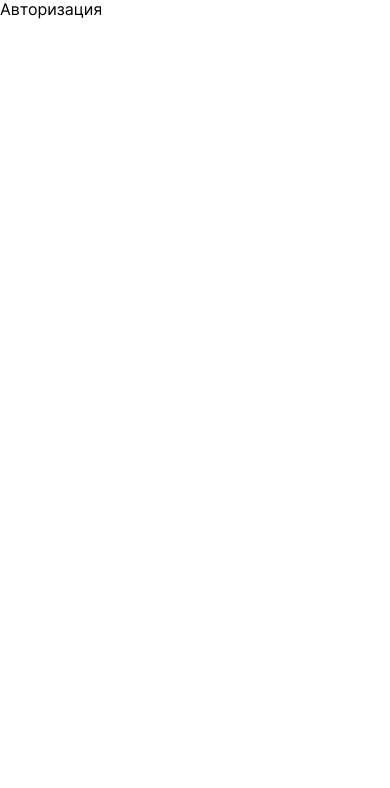
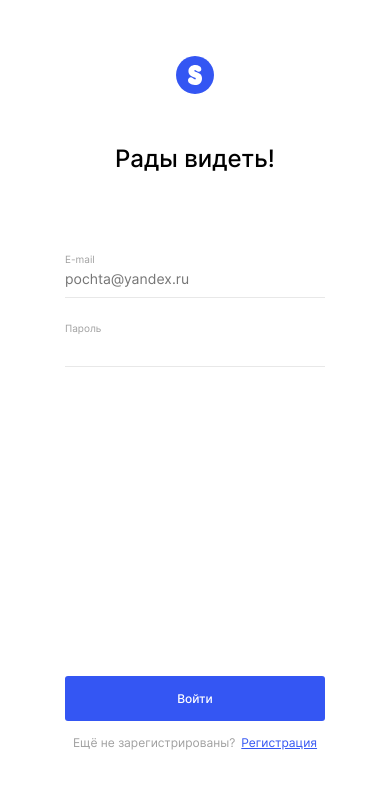
Before and after one commit to Zagorevsky/movies-explorer-frontend, a React app: page /signin in a window 390 px wide. Built offline with nearby package versions, Linux system fonts and the light colour scheme.

Commit message:
feat: Logo, Login

```diff
--- a/src/components/Login/Login.css
+++ b/src/components/Login/Login.css
@@ -0,0 +1,168 @@
+.login {
+  display: flex;
+  justify-content: center;
+  align-items: center;
+  height: 100vh;
+  width: 100%;
+  margin: 0;
+  padding: 0;
+  font-family: 'Inter', Arial, sans-serif;
+  font-weight: 500;
+}
+
+.login__container {
+  margin: 0;
+  padding: 0;
+  display: flex;
+  flex-direction: column;
+  width: 396px;
+}
+
+.login__form {
+  margin: 0;
+  padding: 0;
+}
+
+.login__title {
+  margin: 40px 0 40px 0;
+  padding: 0;
+  font-size: 24px;
+  line-height: 29px;
+}
+
+.login__block-input {
+  position: relative;
+}
+
+.login__input-title {
+  color: rgba(160, 160, 160, 1);
+  font-size: 10px;
+  line-height: 12px;
+  font-weight: 400;
+  margin: 0;
+  padding: 0;
+}
+
+.login__input {
+  position: relative;
+  border: 0;
+  width: 100%;
+  padding: 5px 0 10px 0;
+  margin: 0 0 24px 0;
+  background-color: transparent;
+  outline: none;
+  box-sizing: border-box;
+  border-bottom: 1px solid rgba(232, 232, 232, 1);
+  font-size: 14px;
+  line-height: 17px;
+  color: rgba(0, 0, 0, 1);
+}
+
+.login__error {
+  color: rgba(238, 52, 101, 1);
+  font-size: 10px;
+  line-height: 12px;
+  margin: 0;
+  padding: 0;
+  display: none;
+  position: absolute;
+  top: 51px;
+}
+
+.login__button {
+  width: 396px;
+  height: 45px;
+  background-size: 358px 50px;
+  color: #FFFFFF;
+  border: 0;
+  margin: 197px 0 16px 0;
+  padding: 0;
+  border-radius: 3px;
+  font-size: 18px;
+  line-height: 22px;
+  font-weight: 400;
+  background-color: rgba(52, 86, 243, 1);
+}
+
+.login__button:hover {
+  opacity: 0.6;
+  cursor: pointer;
+}
+
+.login__menu {
+  display: flex;
+  justify-content: center;
+  align-items: center;
+  padding: 0;
+  margin: 0;
+}
+
+.login__menu-txt {
+  color: rgba(160, 160, 160, 1);
+  font-size: 14px;
+  line-height: 17px;
+  font-weight: 400;
+  margin: 0 6px 0 0;
+  padding: 0;
+}
+
+.login__menu-link {
+  color: rgba(52, 86, 243, 1);
+  font-size: 14px;
+  line-height: 17px;
+  margin: 0;
+  padding: 0;
+}
+
+.login__menu-link:hover {
+  opacity: 0.6;
+  cursor: pointer;
+}
+
+@media screen and (max-width: 720px){
+  .login {
+    align-items: flex-start;
+  }
+}
+
+@media screen and (max-width: 720px){
+  .login__container {
+    margin-top: 56px;
+    align-items: center;
+    width: 260px;
+  }
+}
+
+@media screen and (max-width: 720px){
+  .login__title {
+    margin: 50px 0 80px 0;
+  }
+}
+
+@media screen and (max-width: 720px){
+  .login__button {
+    width: 260px;
+    margin: 285px 0 14px 0;
+    font-size: 12px;
+    line-height: 15px;
+    font-weight: 500;
+  }
+}
+
+@media screen and (max-width: 720px){
+  .login__menu-link {
+    font-size: 12px;
+    line-height: 15px;
+    font-weight: 400;
+    margin-bottom: 30px;
+  }
+}
+
+@media screen and (max-width: 720px){
+  .login__menu-txt {
+    font-size: 12px;
+    line-height: 15px;
+    font-weight: 400;
+    margin-bottom: 30px;
+  }
+}
--- a/src/components/Login/Login.js
+++ b/src/components/Login/Login.js
@@ -1,9 +1,37 @@
 import React from "react";
+import { Link } from 'react-router-dom';
 import './Login.css';
+import Logo from '../Logo/Logo';
 
 function Login() {
   return (
-    <div className="login">Авторизация</div>
+    <div className="login">
+      <div className="login__container">
+        <Logo />
+        <p className="login__title">Рады видеть!</p>
+        <form className="login__form" name="login">
+          <div className="login__block-input">
+            <p className="login__input-title">E-mail</p>
+            <input className="login__input" required id="email" name="email"
+              placeholder="pochta@yandex.ru" type="email" />
+            <span id="email-error" className="login__error"></span>
+          </div>
+          <div className="login__block-input">
+            <p className="login__input-title">Пароль</p>
+            <input className="login__input login__input" required id="password" name="password"
+              placeholder="" type="password" />
+            <span id="password-error" className="login__error"></span>
+          </div>
+          <div className="login__button-container">
+            <button type="submit" className="login__button">Войти</button>
+          </div>
+        </form>
+        <div className="login__menu">
+          <p className="login__menu-txt">Ещё не зарегистрированы?</p>
+          <Link to="/sign-in" className="login__menu-link">Регистрация</Link>
+        </div>
+      </div>
+    </div>
   );
 
 };
--- /dev/null
+++ b/src/components/Logo/Logo.css
@@ -0,0 +1,22 @@
+.logo {
+  position: relative;
+  background-image: url(../../images/logo.svg);
+  background-size: 38px 38px;
+  width: 38px;
+  height: 38px;
+  margin: 0;
+  padding: 0;
+}
+
+.logo__link {
+  position: absolute;
+  width: 38px;
+  height: 38px;
+  margin: 0;
+  padding: 0;
+}
+
+.logo:hover {
+  opacity: 0.6;
+  cursor: pointer;
+}
--- /dev/null
+++ b/src/components/Logo/Logo.js
@@ -0,0 +1,14 @@
+import React from "react";
+import { Link } from 'react-router-dom';
+import './Logo.css';
+
+function Logo() {
+  return (
+    <div className="logo">
+      <Link className="logo__link" to="/" />
+    </div>
+  );
+
+};
+
+export default Logo;
--- a/src/components/NavTab/NavTab.css
+++ b/src/components/NavTab/NavTab.css
@@ -28,6 +28,11 @@
   color: rgba(0, 0, 0, 1);
 }
 
+.nav-tab__link:hover {
+  opacity: 0.6;
+  cursor: pointer;
+}
+
 @media screen and (max-width: 720px){
   .nav-tab__menu {
     gap: 24px;
--- a/src/components/NavTab/NavTab.js
+++ b/src/components/NavTab/NavTab.js
@@ -1,13 +1,14 @@
 import React from "react";
+import { Link } from 'react-router-dom';
 import './NavTab.css';
 
 function NavTab() {
   return (
     <nav className="nav-tab">
       <ul className="nav-tab__menu">
-        <li><a className="nav-tab__link" href="/">О проекте</a></li>
-        <li><a className="nav-tab__link" href="/">Технологии</a></li>
-        <li><a className="nav-tab__link" href="/">Студент</a></li>
+        <li><Link className="nav-tab__link" to="/">О проекте</Link></li>
+        <li><Link className="nav-tab__link" to="/">Технологии</Link></li>
+        <li><Link className="nav-tab__link" to="/">Студент</Link></li>
       </ul>
     </nav>
   );
--- a/src/components/Promo/Promo.css
+++ b/src/components/Promo/Promo.css
@@ -29,16 +29,6 @@
   align-items: center;
   width: 1140px;
   height: 74px;
-}
-
-.promo__logo {
-  position: relative;
-  background-image: url(../../images/logo.svg);
-  background-size: 38px 38px;
-  width: 38px;
-  height: 38px;
-  margin: 0;
-  padding: 0;
 }
 
 .promo__block-auth {
--- a/src/components/Promo/Promo.js
+++ b/src/components/Promo/Promo.js
@@ -1,15 +1,17 @@
 import React from "react";
+import { Link } from 'react-router-dom';
 import './Promo.css';
+import Logo from '../Logo/Logo';
 
 function Promo() {
   return (
     <div className="promo">
       <div className="promo__container">
         <div className="promo__top" >
-          <div className="promo__logo" />
+          <Logo />
           <ul className="promo__block-auth">
-            <li><a className="promo__link" href="/signup">Регистрация</a></li>
-            <li><a className="promo__button" href="/signin">Войти</a></li>
+            <li><Link className="promo__link" to="/signup">Регистрация</Link></li>
+            <li><Link className="promo__button" to="/signin">Войти</Link></li>
           </ul>
         </div>
         <div className="promo__title">Учебный проект студента факультета Веб-разработки.</div>
```
